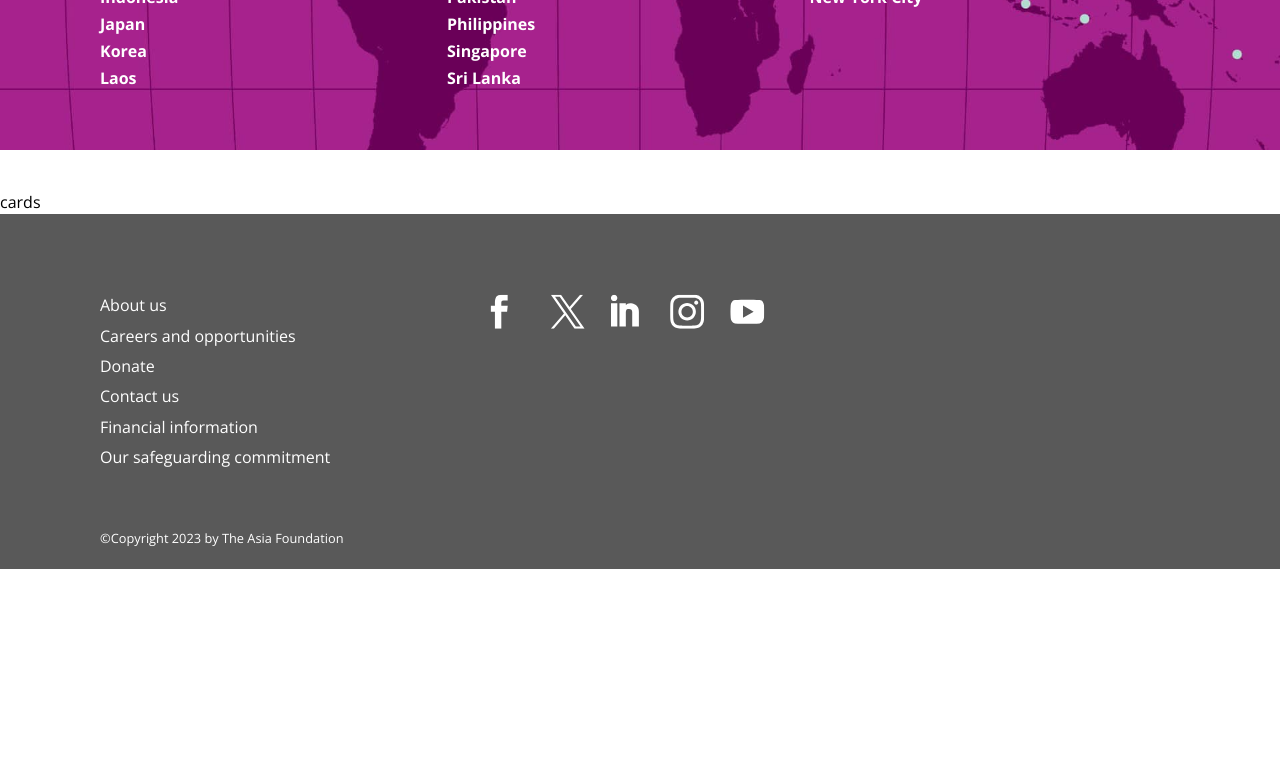
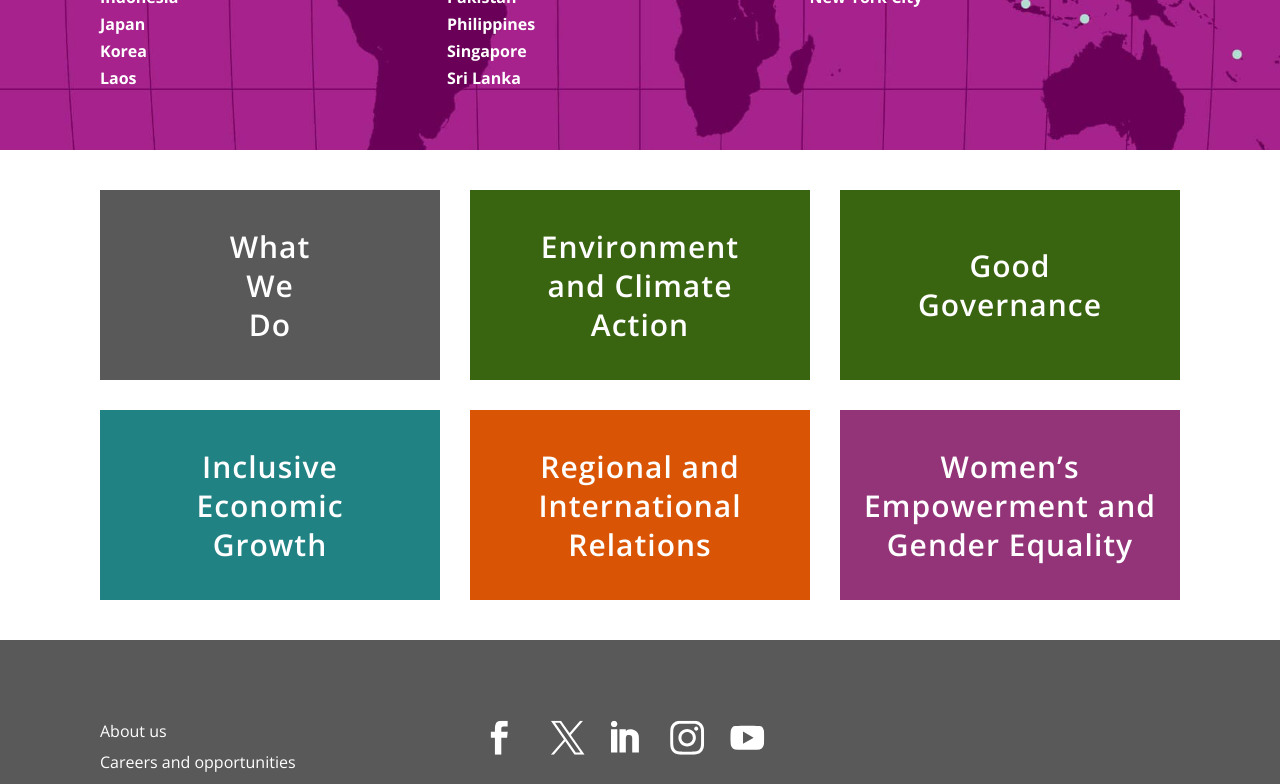
Before and after one commit to Arsaide/next-asia-foudation, a Next.js app: page / in a window 1280 px wide. Shown: the part 2589-3373 px from the top of the page. Before the commit the page ends 3158 px from the top, so only its background shows below. Built offline with nearby package versions, Linux system fonts and the light colour scheme.

Commit message:
Added cards section. Home page completed

```diff
--- a/src/component/Main/MainCards/MainCards.module.scss
+++ b/src/component/Main/MainCards/MainCards.module.scss
@@ -0,0 +1,50 @@
+.cards {
+  margin: 40px 0;
+  &__container {
+    display: flex;
+    flex-direction: row;
+    justify-content: center;
+    flex-wrap: wrap;
+    gap: 30px;
+  }
+}
+
+.card {
+  width: 340px;
+  height: 190px;
+  display: flex;
+  justify-content: center;
+  align-items: center;
+
+  text-align: center;
+  color: #FFF;
+  font-size: 30px;
+  font-weight: 600;
+  line-height: 1.3;
+  letter-spacing: 1px;
+
+  &:nth-child(1) {
+    background: #595959;
+  }
+  &:nth-child(2) {
+    background: #396410;
+  }
+  &:nth-child(3) {
+    background: #396410;
+  }
+  &:nth-child(4) {
+    background: #218284;
+  }
+  &:nth-child(5) {
+    background: #D95505;
+  }
+  &:nth-child(6) {
+    background: #933479;
+  }
+}
+
+@media (max-width: 1139.98px) {
+  .cards {
+    display: none;
+  }
+}
--- a/src/component/Main/MainCards/MainCards.tsx
+++ b/src/component/Main/MainCards/MainCards.tsx
@@ -4,7 +4,26 @@ import styles from './MainCards.module.scss';
 const MainCards = () => {
     return (
         <section className={styles.cards}>
-            cards
+            <div className={styles.cards__container}>
+                <article className={styles.card}>
+                    What <br/>We <br/> Do
+                </article>
+                <article className={styles.card}>
+                    Environment<br/> and Climate<br/> Action
+                </article>
+                <article className={styles.card}>
+                    Good<br/> Governance
+                </article>
+                <article className={styles.card}>
+                    Inclusive<br/> Economic<br/> Growth
+                </article>
+                <article className={styles.card}>
+                    Regional and<br/> International<br/> Relations
+                </article>
+                <article className={styles.card}>
+                    Women’s<br/> Empowerment and<br/> Gender Equality
+                </article>
+            </div>
         </section>
     );
 };
--- a/src/component/Main/WhereWeWork/WhereWeWork.module.scss
+++ b/src/component/Main/WhereWeWork/WhereWeWork.module.scss
@@ -1,7 +1,7 @@
 .ourWorks {
   position: relative;
   padding: 60px 0;
-  margin: 40px 0;
+  margin-top: 40px;
   background-image: url('/banners/map.jpg');
   background-position: 50%;
   background-size: cover;
@@ -46,7 +46,7 @@
   }
 }
 
-@media (max-width: 425.98px) {
+@media (max-width: 465.98px) {
   .ourWorks__list:not(:last-child) {
     padding-right: 0;
   }
```
